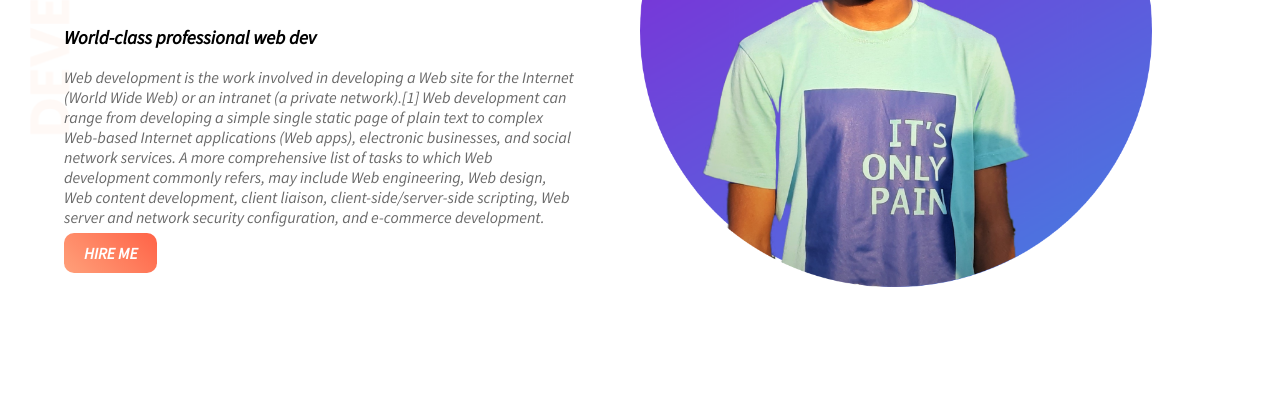
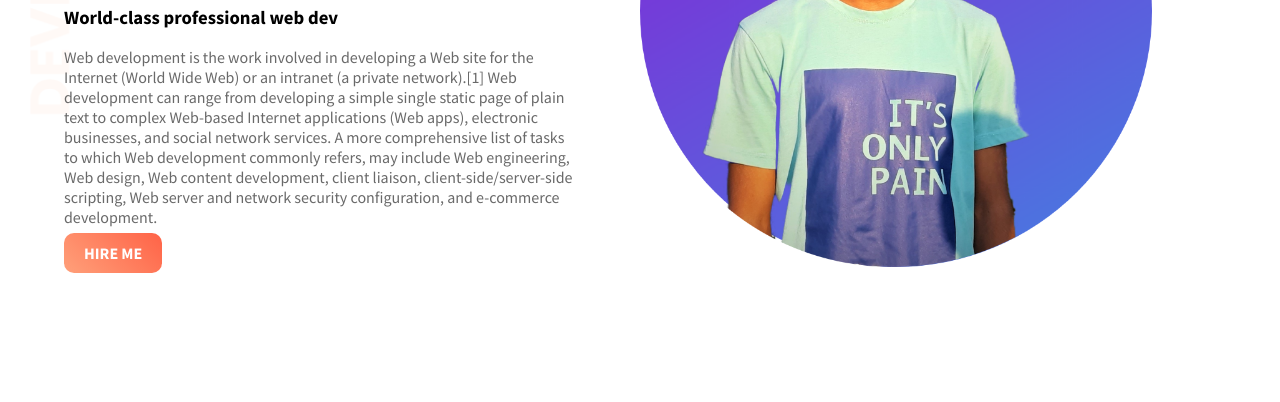
Before and after one commit to SakhawatHossain55/web.protfolio, a plain HTML site: page images/index.html in a window 1280 px wide. Shown: the part 245-647 px from the top of the page. Drawn offline with Linux system fonts and the light colour scheme.

Commit message:
update font

```diff
--- a/images/index.html
+++ b/images/index.html
@@ -4,8 +4,8 @@
     <meta charset="UTF-8">
     <meta name="viewport" content="width=device-width, initial-scale=1.0">
     <title>My file</title>
-    <link rel="stylesheet" href="<link rel="preconnect" href="https://fonts.gstatic.com">
-    <link href="https://fonts.googleapis.com/css2?family=Source+Sans+Pro:ital@1&display=swap" rel="stylesheet">">
+    <link rel="preconnect" href="https://fonts.gstatic.com">
+    <link href="https://fonts.googleapis.com/css2?family=Source+Sans+Pro:ital,wght@0,200;0,300;0,400;0,600;0,700;0,900;1,200;1,300;1,400;1,600;1,700;1,900&display=swap" rel="stylesheet">
     <link rel="stylesheet" href="style.css">
 </head>
 <body>
```
